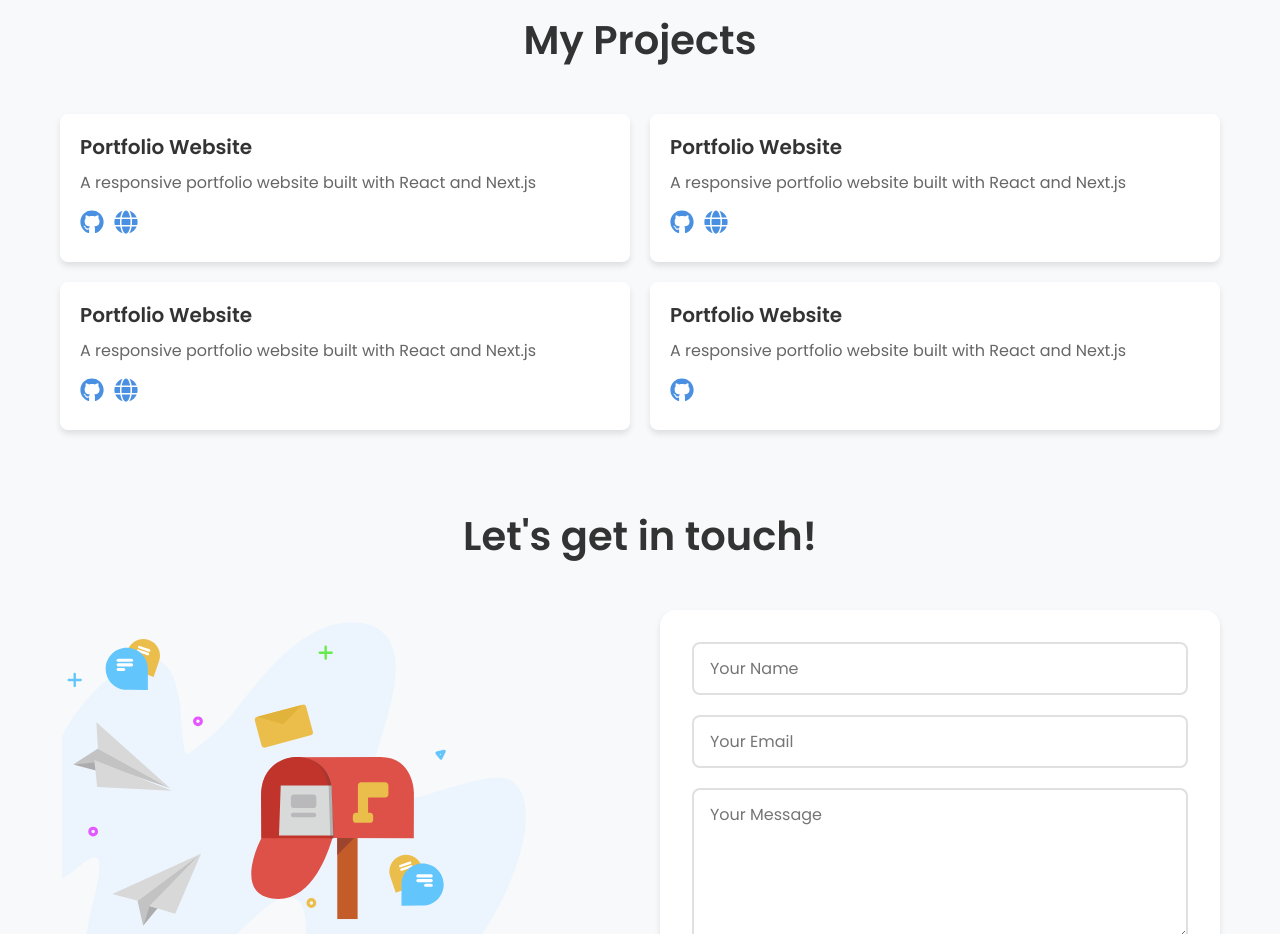
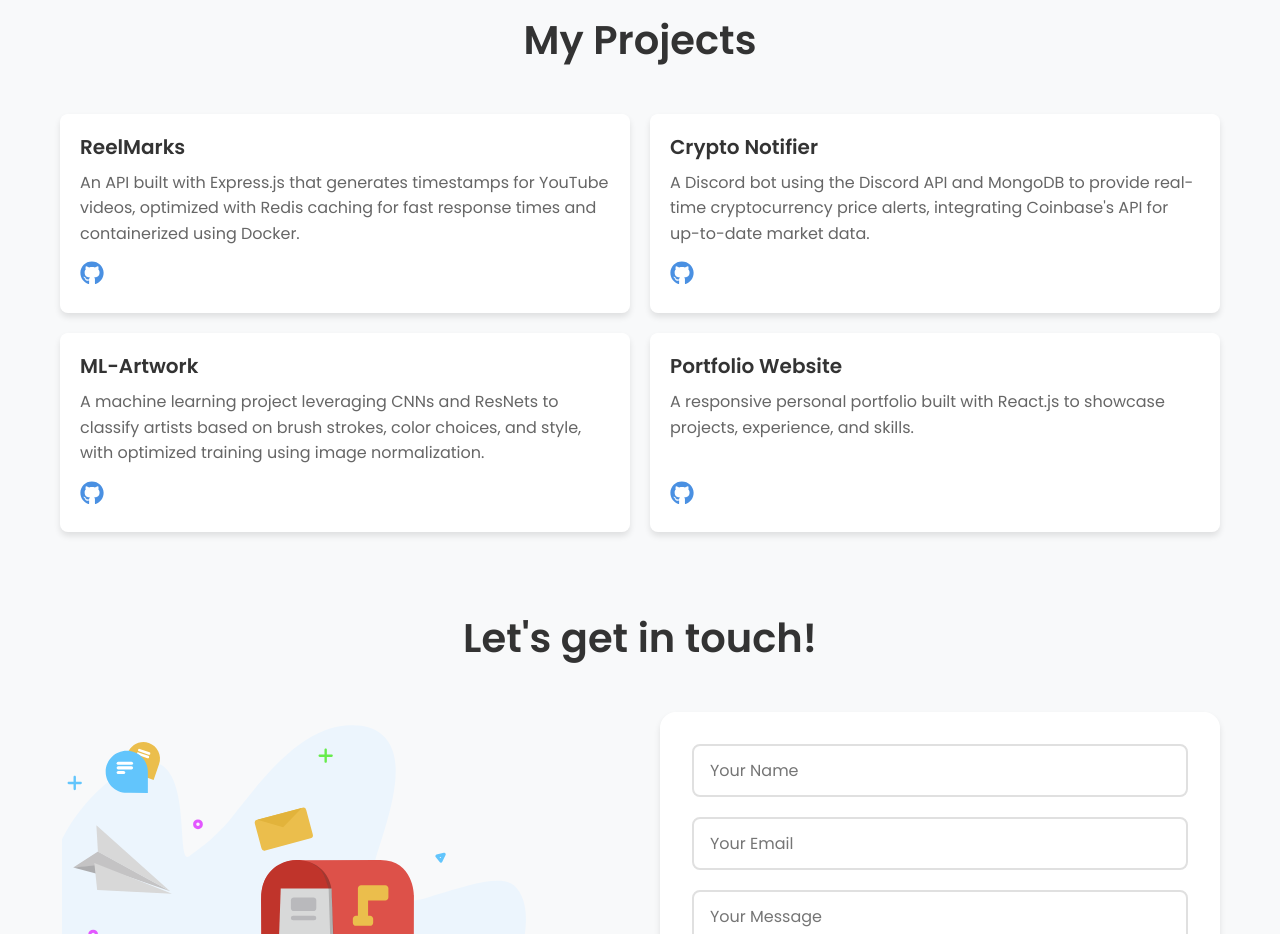
Before and after one commit to jd1771/portfolio-site, a React (Vite) app: page / in a window 1280 px wide. Shown: the part 2020-2954 px from the top of the page. Built offline with nearby package versions, Linux system fonts and the light colour scheme; no server answers.

Commit message:
Updated project data.

```diff
--- a/src/data/experienceData.js
+++ b/src/data/experienceData.js
@@ -12,7 +12,7 @@
     period: "Jan 2023 - Apr 2023",
     description: "Worked on both frontend and backend development, creating APIs to streamline workflows and ensuring compatibility and performance for applications across multiple platforms.",
     link: "https://www2.gov.bc.ca/gov/content/home"
-  },
+},
   {
     title: "Programmer Analyst Intern",
     company: "BC Public Service",
--- a/src/data/projectData.js
+++ b/src/data/projectData.js
@@ -1,29 +1,26 @@
 export const projectData = [
   {
     id: 1,
-    title: "Portfolio Website",
-    description: "A responsive portfolio website built with React and Next.js",
-    githubUrl: "https://github.com/",
-    liveUrl: "https://www.abc.com"
+    title: "ReelMarks",
+    description: "An API built with Express.js that generates timestamps for YouTube videos, optimized with Redis caching for fast response times and containerized using Docker.",
+    githubUrl: "https://github.com/jd1771/ReelMarks",
   },
   {
     id: 2,
-    title: "Portfolio Website",
-    description: "A responsive portfolio website built with React and Next.js",
-    githubUrl: "https://github.com/",
-    liveUrl: "https://www.abc.com"
+    title: "Crypto Notifier",
+    description: "A Discord bot using the Discord API and MongoDB to provide real-time cryptocurrency price alerts, integrating Coinbase's API for up-to-date market data.",
+    githubUrl: "https://github.com/jd1771/crypto-notifier",
   },
   {
     id: 3,
-    title: "Portfolio Website",
-    description: "A responsive portfolio website built with React and Next.js",
-    githubUrl: "https://github.com/",
-    liveUrl: "https://www.abc.com"
+    title: "ML-Artwork",
+    description: "A machine learning project leveraging CNNs and ResNets to classify artists based on brush strokes, color choices, and style, with optimized training using image normalization.",
+    githubUrl: "https://github.com/jd1771/ML-Artwork",
   },
   {
     id: 4,
     title: "Portfolio Website",
-    description: "A responsive portfolio website built with React and Next.js",
-    githubUrl: "https://github.com/",
+    description: "A responsive personal portfolio built with React.js to showcase projects, experience, and skills.",
+    githubUrl: "https://github.com/jd1771",
   }
 ];
```
